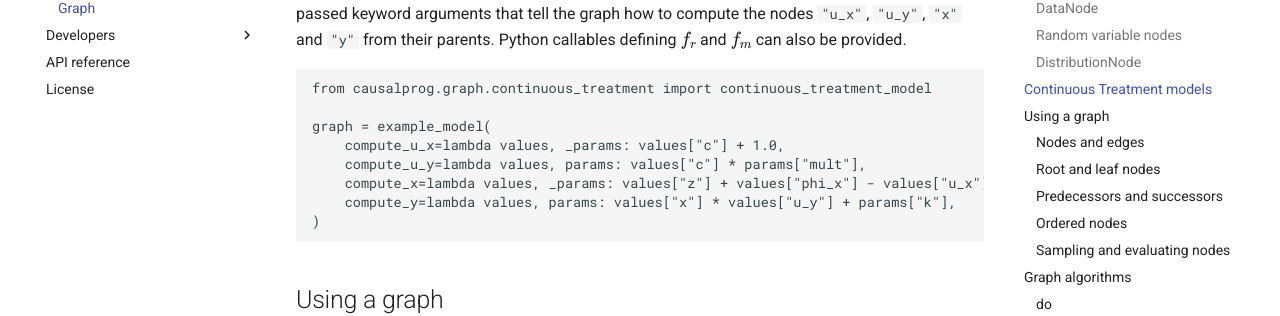
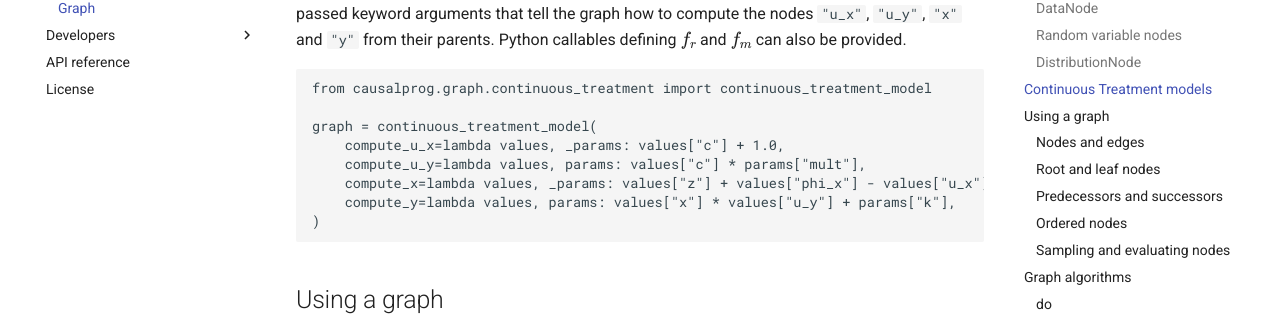
Before and after one commit to UCL/causalprog, an MkDocs documentation site: the page built from docs/users/graph.md, in a window 1280 px wide and 900 px high, scrolled down 3402 px. Shown: the part 181-497 px from the top of the window. Built offline with MkDocs 1.6.1 and Material for MkDocs 9.7.7, drawn with Linux system fonts in a browser that asks for light colours; comment, search, counter and statistics services are not loaded.

Commit message:
fix merge

````diff
--- a/docs/users/graph.md
+++ b/docs/users/graph.md
@@ -170,7 +170,7 @@ Python callables defining $f_r$ and $f_m$ can also be provided.
 ```python
 from causalprog.graph.continuous_treatment import continuous_treatment_model
 
-graph = example_model(
+graph = continuous_treatment_model(
     compute_u_x=lambda values, _params: values["c"] + 1.0,
     compute_u_y=lambda values, params: values["c"] * params["mult"],
     compute_x=lambda values, _params: values["z"] + values["phi_x"] - values["u_x"],
````
